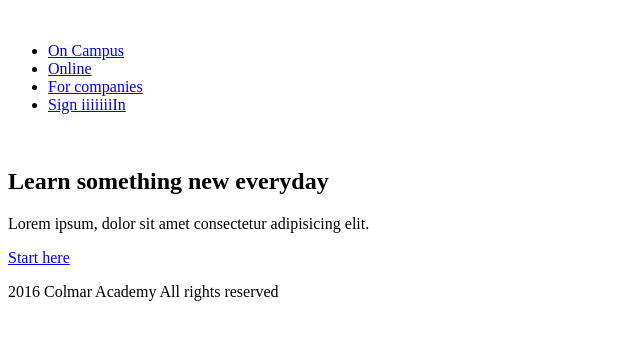
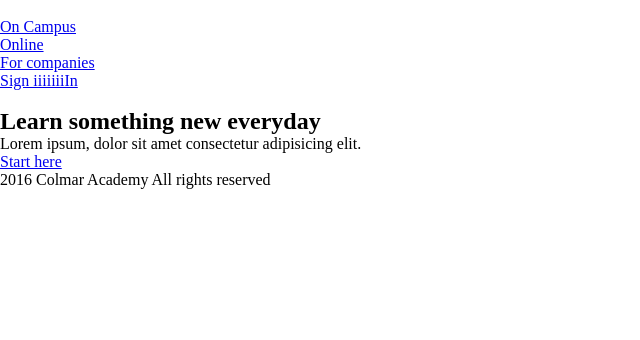
Before and after one commit to eric-twelve/Colmar-Academy, a plain HTML site: page index.html in a window 1280 px wide. Shown: the whole page, without its empty margins (0-640 px from the left). Drawn offline with Linux system fonts and the light colour scheme.

Commit message:
add stylesheet with basics styles

```diff
--- a/index.html
+++ b/index.html
@@ -4,6 +4,7 @@
     <meta charset="UTF-8">
     <meta http-equiv="X-UA-Compatible" content="IE=edge">
     <meta name="viewport" content="width=device-width, initial-scale=1.0">
+    <link href="/resources/css/styles.css" rel="stylesheet" type="text/css" ></link>
     <title>Colmar Academy</title>
 </head>
 <body>
--- a/resources/css/styles.css
+++ b/resources/css/styles.css
@@ -0,0 +1,8 @@
+*{
+    margin: 0;
+    padding:0;
+    box-sizing: border-box;
+}
+ body{
+    margin:0 auto;
+ }
```
